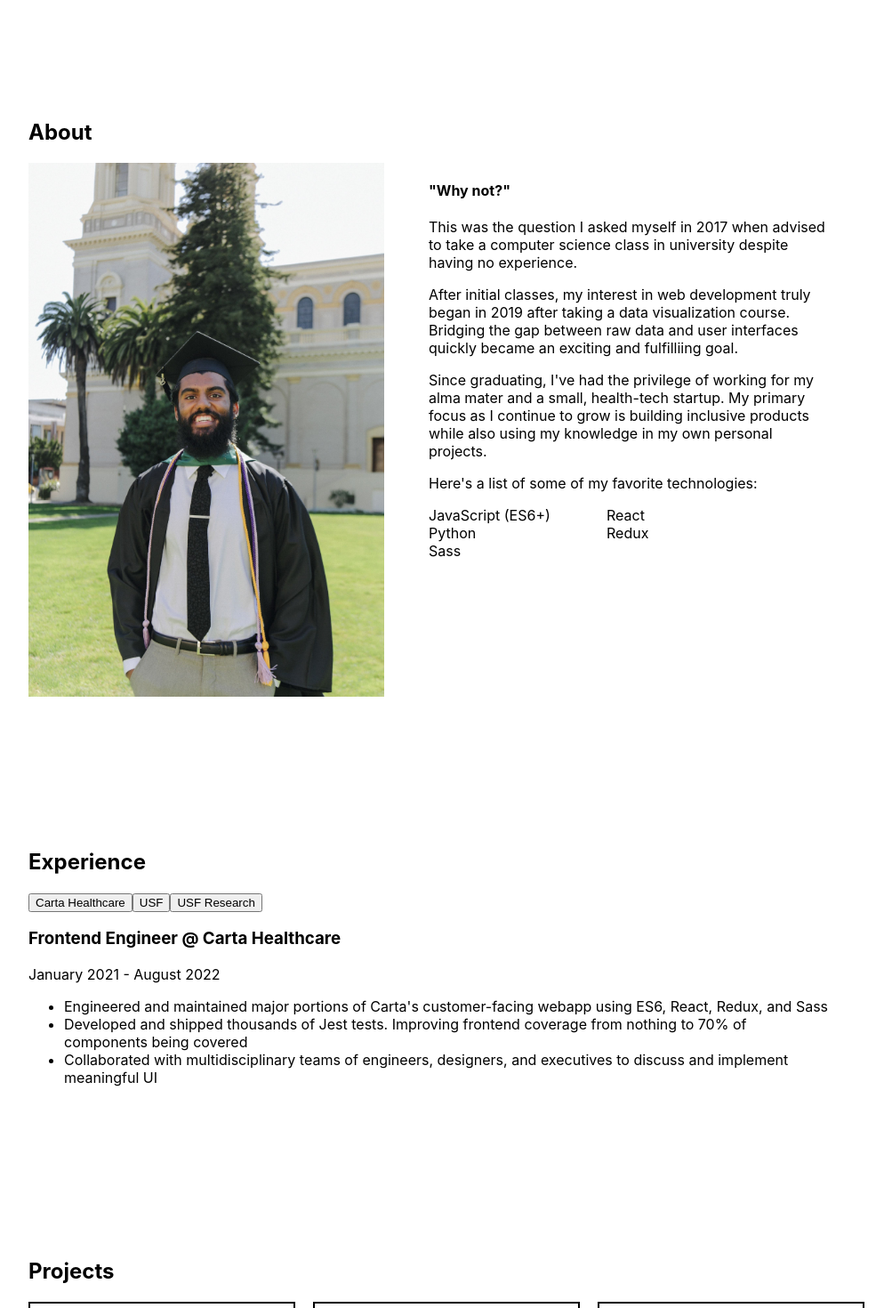
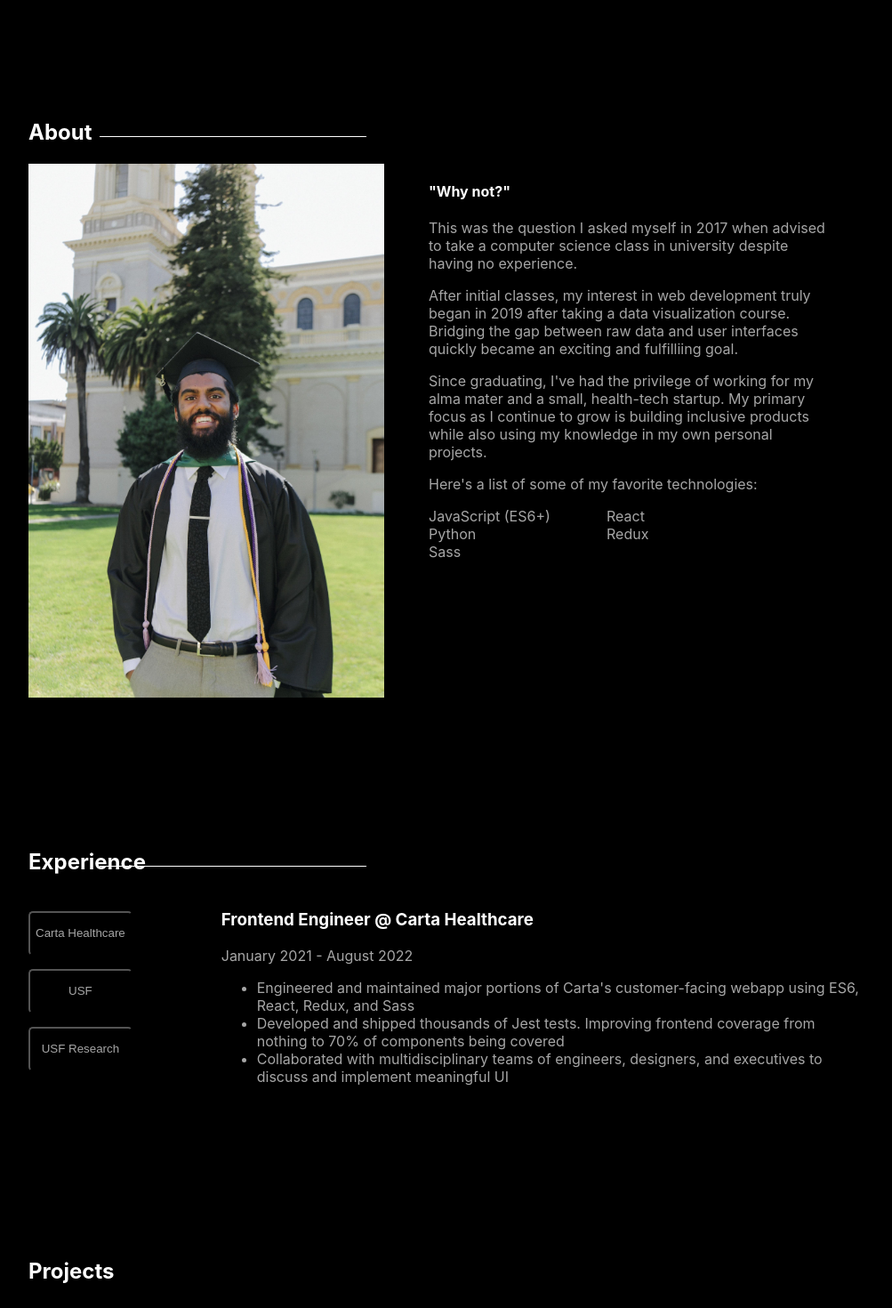
Before and after one commit to isaq98/portfolio_site, a React (Create React App) app: page / in a window 1280 px wide. Shown: the part 680-2150 px from the top of the page at 89% size, without its empty margins (158-1161 px from the left). Built offline with nearby package versions, Linux system fonts and the light colour scheme.

Commit message:
Adding a lot of styling to the site

```diff
--- a/src/App.css
+++ b/src/App.css
@@ -3,6 +3,9 @@
 }
 html {
   scroll-behavior: smooth;
+}
+body {
+  background-color: #000;
 }
 .App-logo {
   height: 40vmin;
--- a/src/Components/About/_About.scss
+++ b/src/Components/About/_About.scss
@@ -2,11 +2,28 @@
     height: 100vh;
     max-width: 900px;
     margin: 0px auto;
+    & > .section-heading {
+        color: #fff;
+    }
+    & > .section-heading::after {
+        content: "";
+        display: block;
+        position: relative;
+        top: -10px;
+        width: 300px;
+        height: 1px;
+        margin-left: 80px;
+        background-color: #fff;
+    }
     & .about-me-container {
         display: flex;
         & .snippet-container {
             max-width: 600px;
             padding-left: 50px;
+            color: #A6A6A6;
+            & > h4 {
+                color: #fff;
+            }
             & > ul {
                 padding: 0px;
                 display: grid;
--- a/src/Components/Contact/_Contact.scss
+++ b/src/Components/Contact/_Contact.scss
@@ -6,6 +6,17 @@
     flex-direction: column;
     align-items: center;
     text-align: center;
+    & > .section-header {
+        color: #fff;
+    }
+    & > .contact-div {
+        & > .big-contact-font {
+            color:#fff;
+        }
+        & > .contact-text {
+            color: #A6A6A6;
+        }
+    }
     & .contact-button {
         margin: 25px 0;
         background: transparent;
@@ -13,8 +24,12 @@
         height: 50px;
         width: 125px;
         transition: transform 250ms;
+        border: 1px solid #A6A6A6;
+        color: #A6A6A6;
     }
     & .contact-button:hover {
+        color: #fff;
+        border-color: #fff;
         cursor: pointer;
         transform: translateY(-10px);
     }
--- a/src/Components/Experience/_Experience.scss
+++ b/src/Components/Experience/_Experience.scss
@@ -2,10 +2,44 @@
     height: 55vh;
     max-width: 900px;
     margin: 0px auto;
+    color: #A6A6A6;
+    & > h2 {
+        color: #fff;
+    }
+    & > h2::after {
+        content: "";
+        display: block;
+        position: relative;
+        top: -10px;
+        width: 300px;
+        height: 1px;
+        margin-left: 80px;
+        background-color: #fff;
+    }
     & > .experience-container {
+        display: flex;
         & .job-list {
+            position: relative;
+            top: 20px;
+            display: inline-flex;
+            flex-direction: column;
             & > .button-row {
-                //display: flex;
+                height: 50px;
+                margin-bottom: 15px;
+                background-color: transparent;
+                border-radius: 5px;
+                color: #A6A6A6;
+            }
+        }
+        & .job-styled-panel {
+            position: relative;
+            display: inline-flex;
+            width: 80%;
+            left: 100px;
+            & > .job-content {
+                & > .work-experience-header {
+                    color: #fff;
+                }
             }
         }
     }
--- a/src/Components/Experience/index.js
+++ b/src/Components/Experience/index.js
@@ -43,8 +43,8 @@ function Experience() {
 
     return (
         <section className="experience" id="experience">
+            <h2>Experience</h2>
             <div className="experience-container">
-                <h2>Experience</h2>
                 <div className="job-list">
                     {renderExperienceButtons()}
                 </div>
--- a/src/Components/Navbar/_Navbar.scss
+++ b/src/Components/Navbar/_Navbar.scss
@@ -28,12 +28,13 @@
             color: black;
             text-decoration: none;
             & > li {
+                color: #808080;
                 display: inline;
                 padding: 10px;
             }
-        }
-        & > a:hover {
-            text-decoration: underline;
+            & > li:hover {
+                color: #fff;
+            }
         }
     }
 }
--- a/src/Components/Overview/_Overview.scss
+++ b/src/Components/Overview/_Overview.scss
@@ -5,6 +5,7 @@
         justify-content: center;
         padding-top: 10%;
         & > .about-text {
+            color: #808080;
             & > .tiny-hello-div {
                 height: 5px;
             }
@@ -12,11 +13,13 @@
                 height: 30px;
                 & > h2 {
                     font-size: 40pt;
+                    color: #fff;
                 }
             }
             & > .statement-div {
                 & > h2 {
                     font-size: 40pt;
+                    color: #A6A6A6;
                 }
             }
         }
--- a/src/Components/Projects/_Projects.scss
+++ b/src/Components/Projects/_Projects.scss
@@ -2,6 +2,9 @@
     height: 100vh;
     max-width: 900px;
     margin: 0px auto;
+    & > .section-header {
+        color: #fff;
+    }
     & .projects-container {
         display: grid;
         gap: 20px;
@@ -52,20 +55,25 @@
         display: flex;
         justify-content: center;
         margin-top: 50px;
-        transition: transform 250ms;
         & > a {
             & > .git-button {
+                transition: transform 250ms;
                 background: transparent;
                 border-radius: 5px;
                 height: 50px;
                 width: 175px;
+                border: 1px solid #A6A6A6;
+                color: #A6A6A6;
             }
             & > .git-button:hover {
                 cursor: pointer;
+                color: #fff;
+                border-color: #fff;
+                transform: translateY(-10px);
             }
         }
     }
-    & > .git-button-container:hover {
-        transform: translateY(-10px);
-    }
+    // & > .git-button-container:hover {
+    //     transform: translateY(-10px);
+    // }
 }
--- a/src/Components/Socials/_Socials.scss
+++ b/src/Components/Socials/_Socials.scss
@@ -6,9 +6,10 @@
     margin: auto;
     & > a {
         & > svg {
-            & > path:hover {
-                fill: none;
-            }
+            fill: #808080;
+        }
+        & > svg:hover {
+            fill: #fff;
         }
     }
 }
```
